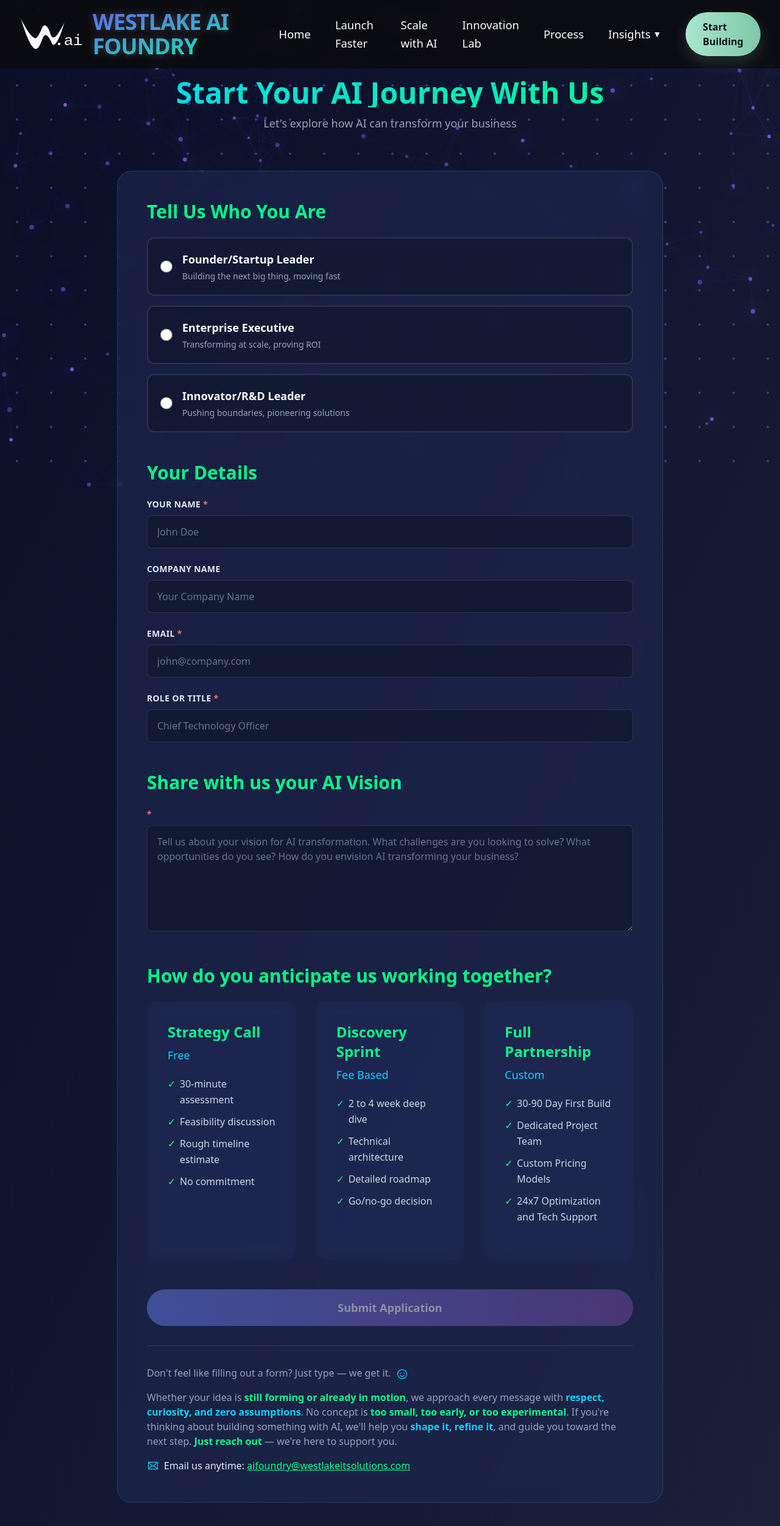
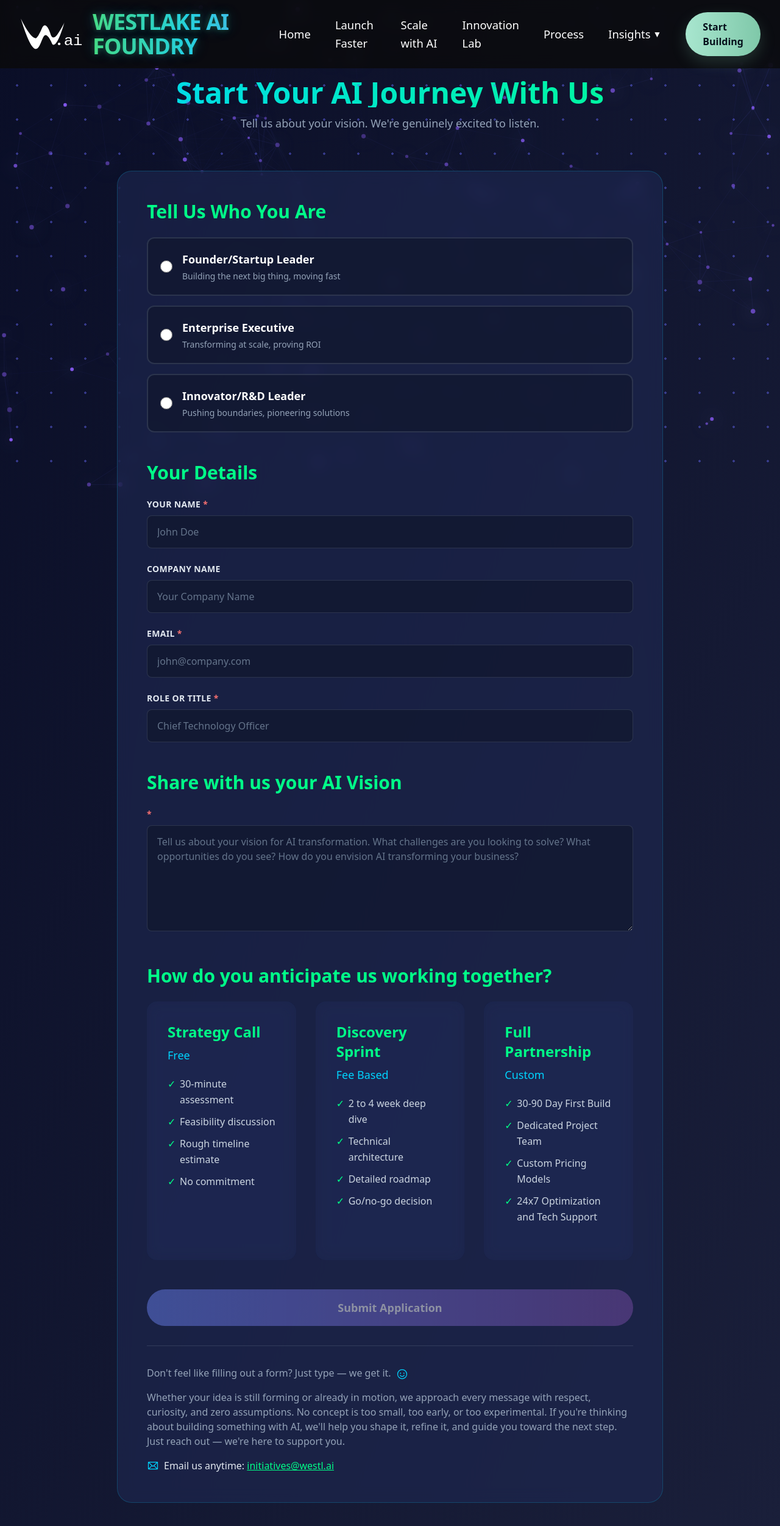
Before and after one commit to WestlakeIT/ai-foundry-website, a Next.js app: page /start-building in a window 1280 px wide. Shown: the top 2502 px of the page at 61% size. Built offline with nearby package versions, Linux system fonts and the light colour scheme.

Commit message:
Update start-building page: remove paragraph coloring, update email, and change subline

```diff
--- a/app/(routes)/start-building/page.tsx
+++ b/app/(routes)/start-building/page.tsx
@@ -85,7 +85,7 @@ export default function StartBuildingPage() {
               Start Your AI Journey With Us
             </h1>
             <p className="text-[#94a3b8] text-lg">
-              Let&apos;s explore how AI can transform your business
+              Tell us about your vision. We&apos;re genuinely excited to listen.
             </p>
           </div>
         </section>
@@ -394,11 +394,11 @@ export default function StartBuildingPage() {
                   Don&apos;t feel like filling out a form? Just type — we get it. <Smiley size={20} weight="regular" className="inline-block ml-1 text-[#00d4ff]" />
                 </p>
                 <p className="text-[#94a3b8] text-base mb-4">
-                  Whether your idea is <span className="text-[#00ff88] font-semibold">still forming or already in motion</span>, we approach every message with <span className="text-[#00d4ff] font-semibold">respect, curiosity, and zero assumptions</span>. No concept is <span className="text-[#00ff88] font-semibold">too small, too early, or too experimental</span>. If you&apos;re thinking about building something with AI, we&apos;ll help you <span className="text-[#00d4ff] font-semibold">shape it, refine it</span>, and guide you toward the next step. <span className="text-[#00ff88] font-semibold">Just reach out</span> — we&apos;re here to support you.
+                  Whether your idea is still forming or already in motion, we approach every message with respect, curiosity, and zero assumptions. No concept is too small, too early, or too experimental. If you&apos;re thinking about building something with AI, we&apos;ll help you shape it, refine it, and guide you toward the next step. Just reach out — we&apos;re here to support you.
                 </p>
                 <p className="text-[#e2e8f0] text-base flex items-center gap-2">
                   <Envelope size={20} weight="regular" className="text-[#00d4ff]" />
-                  <span>Email us anytime: <a href="mailto:aifoundry@westlakeitsolutions.com" className="text-[#00ff88] hover:text-[#00d4ff] transition-colors underline">aifoundry@westlakeitsolutions.com</a></span>
+                  <span>Email us anytime: <a href="mailto:initiatives@westl.ai" className="text-[#00ff88] hover:text-[#00d4ff] transition-colors underline">initiatives@westl.ai</a></span>
                 </p>
               </div>
             </form>
--- a/components/Navbar.tsx
+++ b/components/Navbar.tsx
@@ -29,8 +29,8 @@ export default function Navbar() {
             className="header-logo"
             loading="eager"
           />
-          <span className="logo text-3xl md:text-4xl font-extrabold tracking-tight bg-gradient-to-br from-primary to-accent bg-clip-text text-transparent drop-shadow-[0_0_7px_rgba(255,255,255,0.21)]">
-            WESTLAKE AI FOUNDRY
+          <span className="logo text-3xl md:text-4xl font-extrabold tracking-tight bg-gradient-to-r from-[#4ade80] via-[#22d3ee] to-[#60a5fa] bg-clip-text text-transparent" style={{ textShadow: '0 0 10px rgba(74, 222, 128, 0.3), 0 0 20px rgba(34, 211, 238, 0.2), 0 0 30px rgba(96, 165, 250, 0.15)' }}>
+            WESTLAKE      AI      FOUNDRY
           </span>
         </Link>
 
```
